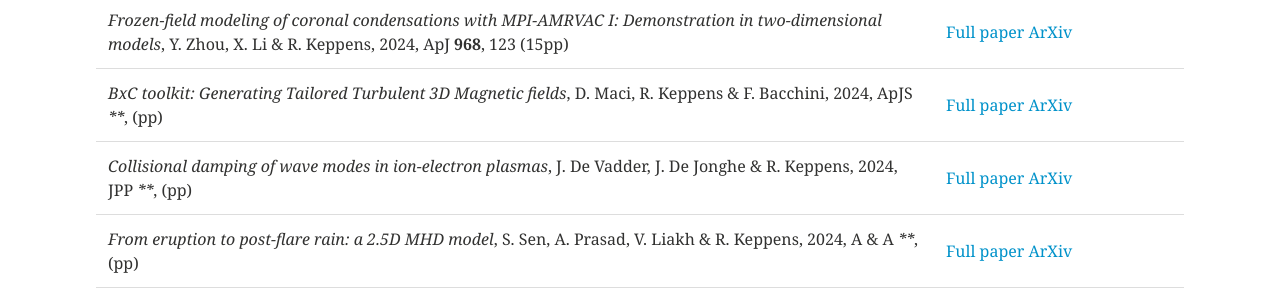
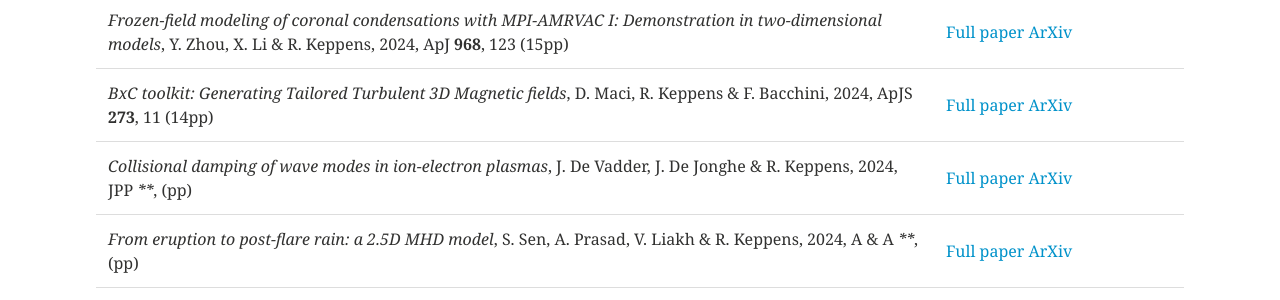
Before and after one commit to erc-prominent/erc-prominent.github.io, a Jekyll site: the page built from publications/index.md, in a window 1280 px wide and 900 px high, scrolled down 308 px. Shown: the part 154-454 px from the top of the window. Built offline with Jekyll 4.4.1, drawn with Linux system fonts in a browser that asks for light colours.

```diff
--- a/publications/index.md
+++ b/publications/index.md
@@ -9,13 +9,13 @@ share: false
 
 | Reference | Links |
 |:--------- |:----- |
-| _Prominence and coronal rain formation by steady versus stochastic heating and how we can relate it to observations_, V. Jercic, J.M. Jenkins & R. Keppens, 2024, A & A  ****,  (pp) | [Full paper](https://doi.org/10.1051/0004-6361/) [ArXiv](https://arxiv.org/pdf/2406.02955.pdf)  |
+| _Prominence and coronal rain formation by steady versus stochastic heating and how we can relate it to observations_, V. Jercic, J.M. Jenkins & R. Keppens, 2024, A & A  ****,  (pp) | [Full paper](https://doi.org/10.1051/0004-6361/202348442) [ArXiv](https://arxiv.org/pdf/2406.02955.pdf)  |
 | _Mass cycle and dynamics of a virtual quiescent prominence_, D. Donne & R. Keppens, 2024, ApJ ****,  (pp) | [Full paper](https://doi.org/10.3847/) [ArXiv](https://arxiv.org/pdf/2405.20048.pdf)  |
 | _Parametric survey of nonaxisymmetric accretion disk instabilities: Magnetorotational instability to Super-Alfvenic Rotational Instability_, N. Brughmans, R. Keppens & H. Goedbloed, 2024, ApJ **968**, 19 (20pp) | [Full paper](https://doi.org/10.3847/1538-4357/ad3d52) [ArXiv](https://arxiv.org/pdf/2404.06925.pdf)  |
 | _Frozen-field modeling of coronal condensations with MPI-AMRVAC I: Demonstration in two-dimensional models_, Y. Zhou, X. Li  & R. Keppens, 2024, ApJ **968**, 123 (15pp) | [Full paper](https://doi.org/10.3847/1538-4357/ad4466) [ArXiv](https://arxiv.org/pdf/2404.17056.pdf)  |
-| _BxC toolkit: Generating Tailored Turbulent 3D Magnetic fields_, D. Maci, R. Keppens & F. Bacchini, 2024, ApJS ****,  (pp) | [Full paper](https://doi.org/10.3847/) [ArXiv](https://arxiv.org/pdf/2405.09587.pdf)  |
+| _BxC toolkit: Generating Tailored Turbulent 3D Magnetic fields_, D. Maci, R. Keppens & F. Bacchini, 2024, ApJS **273**, 11 (14pp) | [Full paper](https://doi.org/10.3847/1538-4365/ad4bdf) [ArXiv](https://arxiv.org/pdf/2405.09587.pdf)  |
 | _Collisional damping of wave modes in ion-electron plasmas_, J. De Vadder, J. De Jonghe & R. Keppens, 2024, JPP ****,  (pp) | [Full paper](https://doi.org/) [ArXiv](https://arxiv.org/pdf/2405.11565.pdf)  |
-| _From eruption to post-flare rain: a 2.5D MHD model_, S. Sen, A. Prasad, V. Liakh & R. Keppens, 2024, A & A  ****,  (pp) | [Full paper](https://doi.org/10.1051/0004-6361/) [ArXiv](https://arxiv.org/pdf/2405.10688.pdf)  |
+| _From eruption to post-flare rain: a 2.5D MHD model_, S. Sen, A. Prasad, V. Liakh & R. Keppens, 2024, A & A  ****,  (pp) | [Full paper](https://doi.org/10.1051/0004-6361/202449767) [ArXiv](https://arxiv.org/pdf/2405.10688.pdf)  |
 | _The Lorentz force at work: multiphase magnetohydrodynamics throughout a flare lifespan_, W. Ruan, R. Keppens, L. Yan & P. Antolin, 2024, ApJ **967**, 82 (15pp) | [Full paper](https://doi.org/10.3847/1538-4357/ad3915) [ArXiv](https://arxiv.org/pdf/2403.19204.pdf)  |
 | _Radiative loss and ion-neutral collisional effects in astrophysical plasmas_, B. Popescu Braileanu & R. Keppens, 2024, Philosophical Transactions R. Soc. A **382**, 20230217 (27pp) | [Full paper](https://doi.org/10.1098/rsta.2023.0217) [ArXiv](https://arxiv.org/pdf/2403.11900.pdf)  |
 | _Resolved magnetohydrodynamic wave lensing in the solar corona_, X. Zhou, Y. Sheng, D. Yuan, R. Keppens, X. Zhao, L. Fu, Z. Tang, J. Wang & Ch. Zhou, 2024, Nature Communications **15**, 3281 (11pp) | [Full paper](https://doi.org/10.1038/s41467-024-46846-z) [ArXiv](https://arxiv.org/pdf/2404.12044.pdf)  |
```
